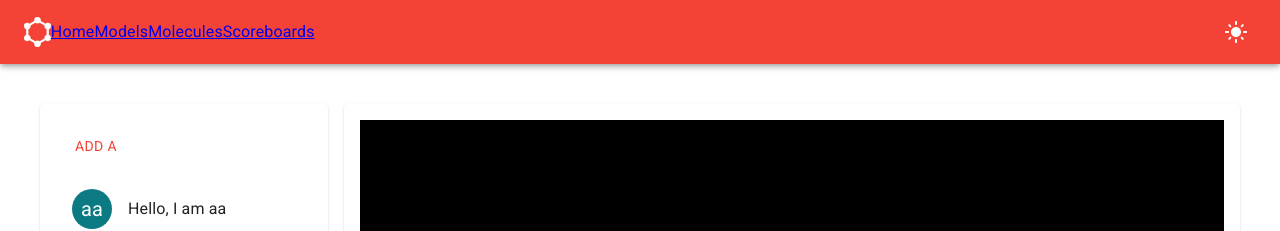
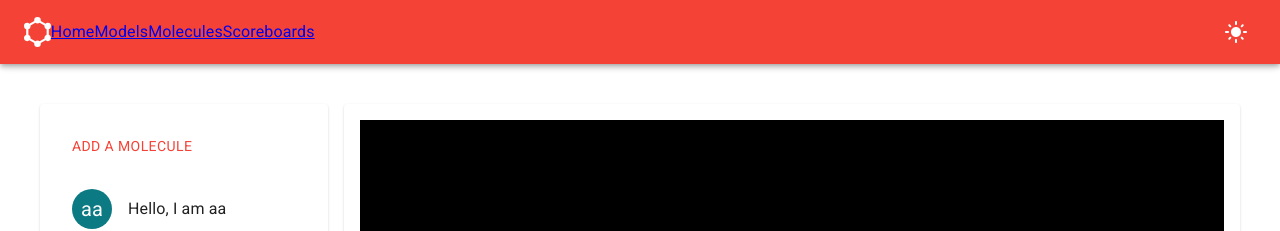
Before and after one commit to Robert-K/MAChINE, a React (Create React App) app in the folder frontend/: page /molecules in a window 1280 px wide. Shown: the top 231 px of the page. Built offline with nearby package versions, Linux system fonts and the light colour scheme.

Commit message:
ADD: missing prop in SelectionList

```diff
--- a/frontend/src/routes/MoleculesPage.js
+++ b/frontend/src/routes/MoleculesPage.js
@@ -44,6 +44,7 @@ export default function MoleculesPage() {
           {
             <SelectionList
               elements={testMolecules}
+              elementType="molecule"
               usePopper={true}
             ></SelectionList>
           }
```
